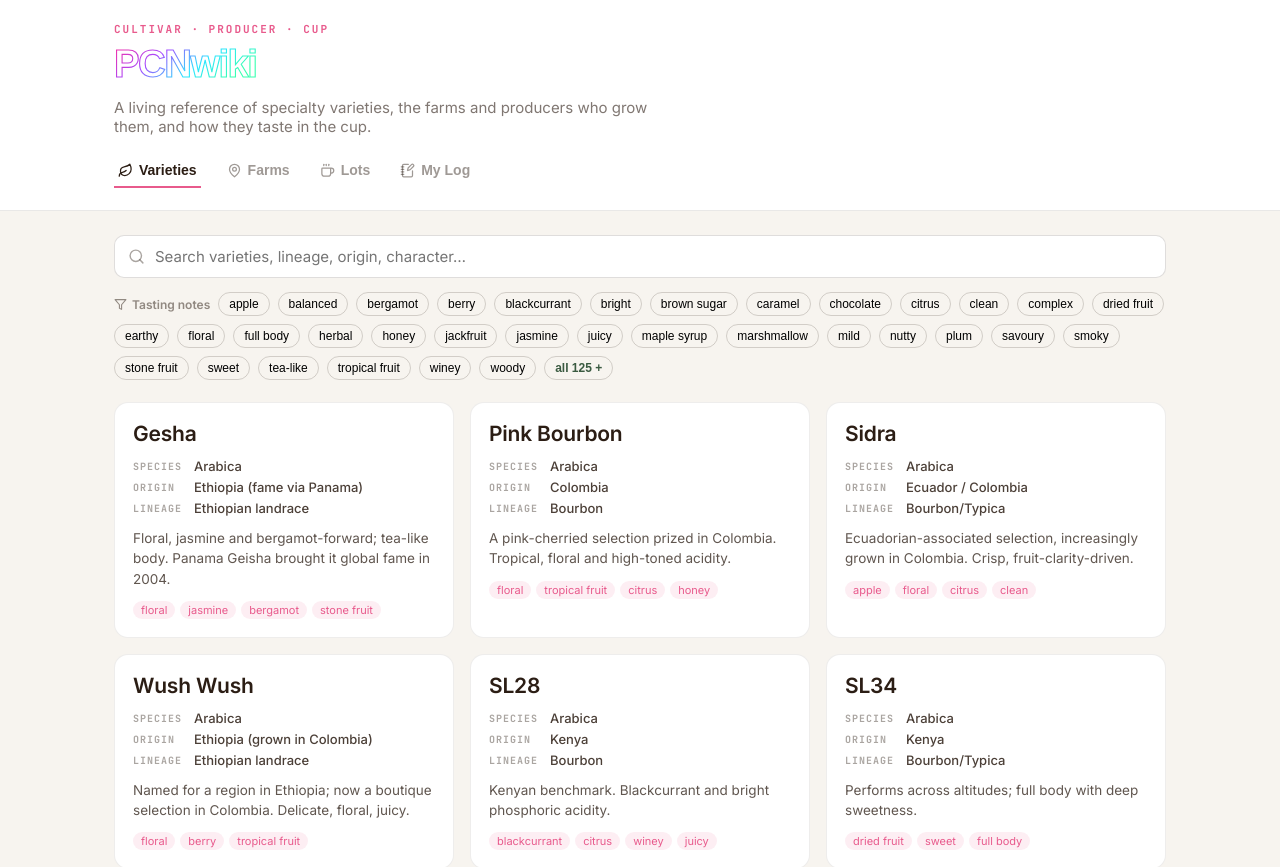
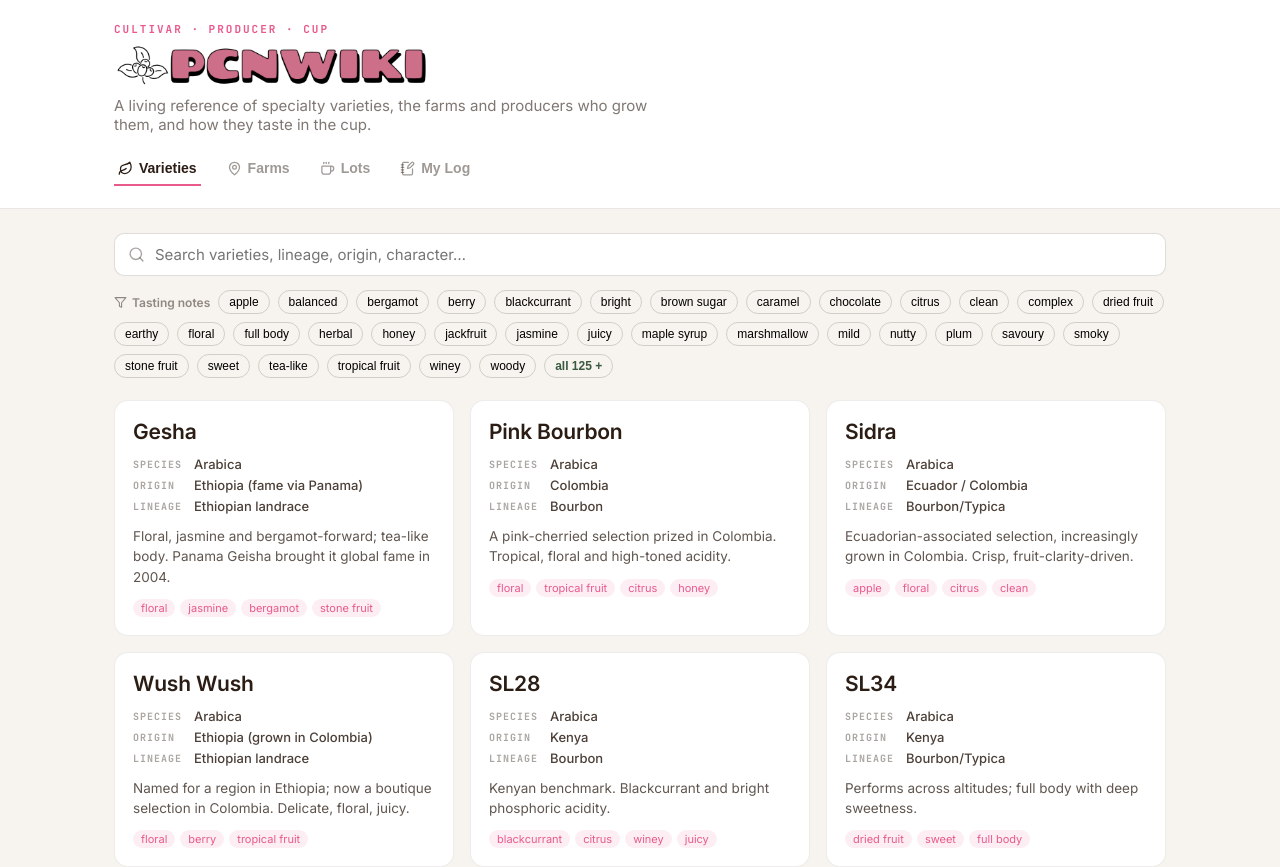
Before and after one commit to avex87/pcnwiki, a React (Vite) app: page / in a window 1280 px wide. Shown: the top 867 px of the page. Built offline with nearby package versions, Linux system fonts and the light colour scheme.

Commit message:
Add files via upload

```diff
--- a/src/App.jsx
+++ b/src/App.jsx
@@ -1,6 +1,7 @@
 import React, { useState, useMemo } from "react";
 import { Search, Coffee, MapPin, Beaker, Star, Plus, X, Filter, Leaf, BookOpen, NotebookPen } from "lucide-react";
 import data from "./data/coffee-data.json";
+import pcnLogo from "./assets/pcn-wiki-logo.png";
 
 /* ────────────────────────────────────────────────────────────────────────────
    PCN WIKI — specialty coffee knowledge base
@@ -376,19 +377,11 @@ function CardFact({ label, value, accent }) {
 
 function PcgnLogo() {
   return (
-    <svg viewBox="0 0 300 60" width="100%" style={{ maxWidth: 240, display: "block" }} role="img" aria-label="PCN Wiki">
-      <defs>
-        <linearGradient id="pcgnNeon" x1="0" y1="0" x2="1" y2="0.4">
-          <stop offset="0%" stopColor="#FF2D9B" />
-          <stop offset="38%" stopColor="#A64BFF" />
-          <stop offset="70%" stopColor="#2BE5FF" />
-          <stop offset="100%" stopColor="#39FFB0" />
-        </linearGradient>
-      </defs>
-      <text x="0" y="44"
-        style={{ fontFamily: "Arial, Helvetica, sans-serif", fontWeight: 700, fontSize: 48, letterSpacing: "-2px" }}
-        fill="none" stroke="url(#pcgnNeon)" strokeWidth="1.4">PCNwiki</text>
-    </svg>
+    <img
+      src={pcnLogo}
+      alt="PCN Wiki"
+      style={{ height: 46, width: "auto", maxWidth: "100%", display: "block" }}
+    />
   );
 }
 
```
